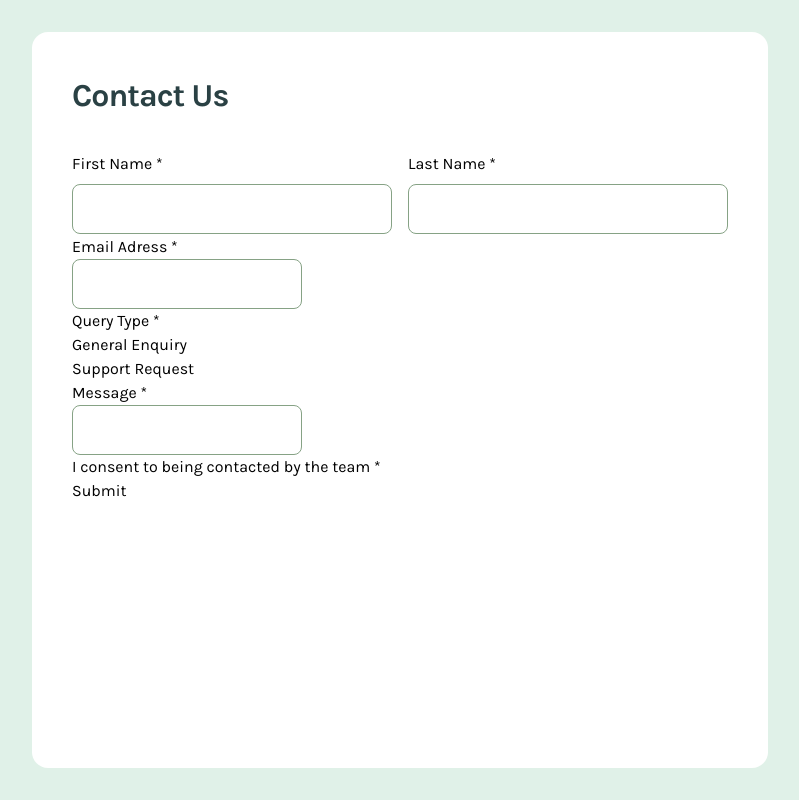
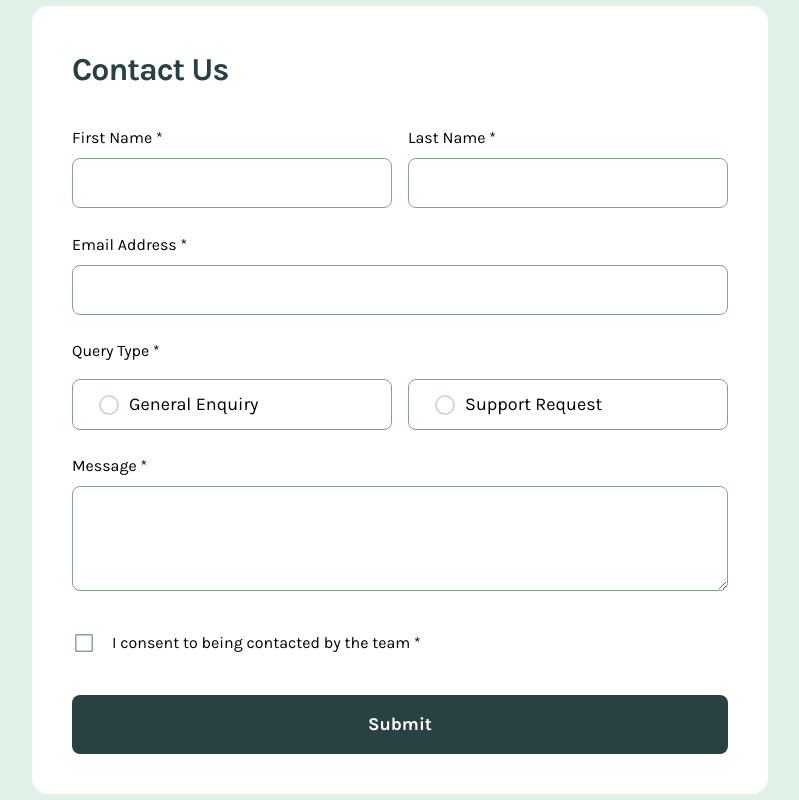
Before and after one commit to worldofwandag/contact-form, a Next.js app: page / in a window 1280 px wide. Shown: the whole page, without its empty margins (240-1039 px from the left). Built offline with nearby package versions, Linux system fonts and the light colour scheme.

Commit message:
Card component layout bare bones

```diff
--- a/app/components/Contactform.tsx
+++ b/app/components/Contactform.tsx
@@ -1,13 +1,18 @@
 import React from "react";
+import radioDeselect from "../assets/images/icon-radio-deselected.png";
+import checkboxEmpty from "../assets/images/icon-checkbox-empty.png";
+import Image from "next/image";
 
 const Contactform = () => {
   return (
-    <div className="card__container flex flex-col bg-white min-h-[736px] w-[736px] rounded-[16px] p-[40px] ">
-      <div className="form__content w-[656px] mx-auto">
-        <h1 className="card__title text-[32px] font-bold text-[#2A4144] tracking-[-1px] mb-[32px]">Contact Us</h1>
+    <div className="card__container flex flex-col bg-white min-h-[773px] w-[736px] rounded-[16px] p-[40px] ">
+      <div className="form__content w-[656px] mx-auto mb-[40px]">
+        <h1 className="card__title text-[32px] font-bold text-[#2A4144] tracking-[-1px] mb-[32px]">
+          Contact Us
+        </h1>
         <div className="card__fields flex flex-col ">
           {/* names */}
-          <div className="name__fields flex flex-row w-full justify-between">
+          <div className="name__fields flex flex-row w-full justify-between mb-[24px]">
             <div className="first__name w-[320px] h-[83px]">
               <div className="first__name--text mb-[8px]">First Name *</div>
               <input className="w-full " type="text" />
@@ -18,40 +23,66 @@ const Contactform = () => {
             </div>
           </div>
           {/* email */}
-          <div className="email__field">
-            <div className="email">Email Adress *</div>
-            <input type="email" />
+          <div className="email__field mb-[24px] w-full">
+            <div className="email mb-[8px]">Email Address *</div>
+            <input className="w-full" type="email" />
           </div>
           {/* query type */}
-          <div className="query__type">
-            <div className="query__title">Query Type *</div>
-            <div className="query__boxes">
-              <div className="query__general">
-                <div className="radio__status"></div>
-                <div className="general__text">General Enquiry</div>
+          <div className="query__type w-full h-[91px] mb-[24px]">
+            <div className="query__title mb-[16px]">Query Type *</div>
+
+            <div className="query__boxes flex flex-row w-full justify-between">
+              <div className="query__general w-[320px] h-[51px] query__box flex flex-row items-center">
+                <Image
+                  src={radioDeselect}
+                  alt="radio deselect"
+                  width={24}
+                  height={24}
+                  className="flex-shrink-0 mr-2"
+                />
+                <div className="general__text text-[18px] leading-[150%]">
+                  General Enquiry
+                </div>
               </div>
-              <div className="query__support">
-                <div className="radio__status"></div>
-                <div className="support__text">Support Request</div>
+              <div className="query__support w-[320px] h-[51px] query__box flex flex-row items-center">
+                <Image
+                  src={radioDeselect}
+                  alt="radio deselect"
+                  width={24}
+                  height={24}
+                  className="flex-shrink-0 mr-2"
+                />
+                <div className="support__text text-[18px] leading-[150%]">
+                  Support Request
+                </div>
               </div>
             </div>
           </div>
           {/* Message */}
-          <div className="message__field">
-            <div className="message--text">Message * </div>
-            <input className="message__box" type="text" />
+          <div className="message__field h-[137px] w-full">
+            <div className="message--text mb-[8px]">Message * </div>
+            <textarea
+              className="message__box w-full  h-[105px] text-[18px]"
+              rows={3}
+            />
           </div>
         </div>
       </div>
       {/* consent */}
-      <div className="consent__container">
-        <div className="checkbox__empty"></div>
+      <div className="consent__container flex flex-row gap-2 mb-[40px]">
+        <Image
+          src={checkboxEmpty}
+          alt="checkbox empty"
+          width={24}
+          height={24}
+          className="flex-shrink-0 mr-2"
+        />
         <div className="consent__text">
           I consent to being contacted by the team *
         </div>
       </div>
       {/* submit */}
-      <button className="submit__button w-[50px] h-[15px] rounded-[5%]">
+      <button className="submit__button w-full h-[59px] rounded-[8px] bg-[#2A4144] text-white text-[18px] font-bold leading-[150%]">
         Submit
       </button>
     </div>
--- a/app/globals.css
+++ b/app/globals.css
@@ -14,3 +14,19 @@ input {
   border-radius: 8px;
   padding: 12px 24px;
 }
+
+textarea {
+  border: 1px solid #86A285;
+  border-radius: 8px;
+  padding: 12px 24px;
+}
+
+.query__box {
+  border: 1px solid #86A285;
+  border-radius: 8px;
+  padding: 12px 24px;
+}
+
+button {
+  padding: 16px 40px;
+}
```
